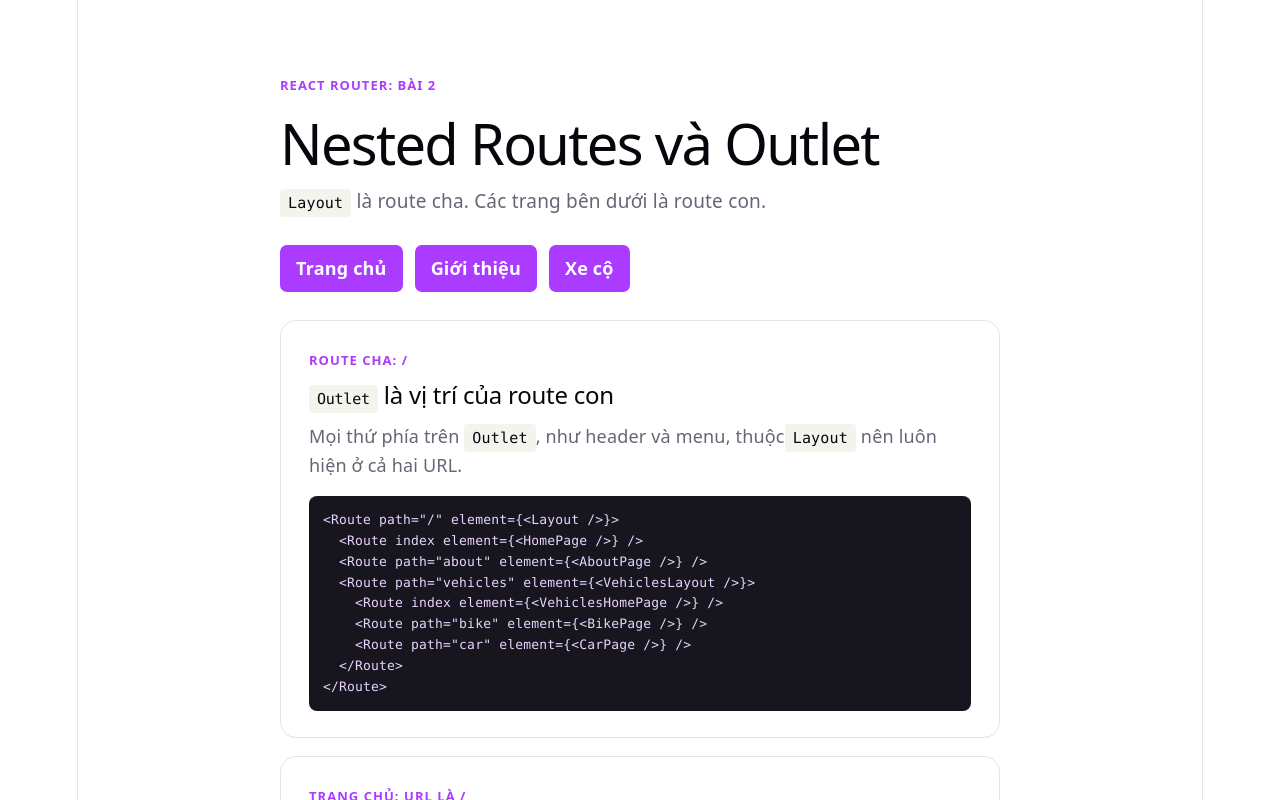
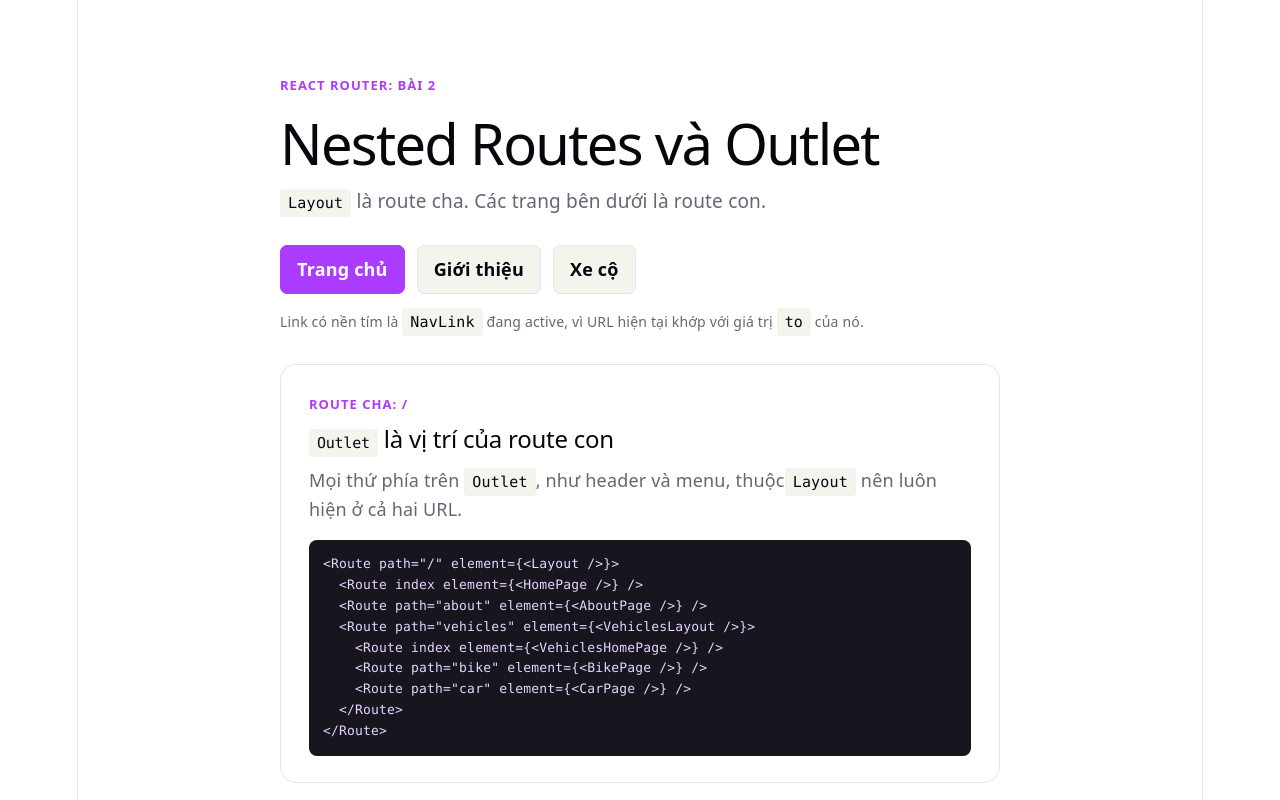
Before and after one commit to TuanNancy/review-reactjs, a React (Vite) app: page / in a window 1280 px wide. Shown: the top 800 px of the page. Built offline with nearby package versions, Linux system fonts and the light colour scheme.

Commit message:
react routes: Style Active Links

```diff
--- a/src/App.css
+++ b/src/App.css
@@ -1106,13 +1106,29 @@
   margin: 28px 0;
 }
 
-.basic-router-nav a {
+.basic-router-link {
   padding: 10px 16px;
+  border: 1px solid var(--border);
   border-radius: 7px;
+  color: var(--text-h);
+  background: var(--code-bg);
+  text-decoration: none;
+  font-weight: 600;
+}
+
+.basic-router-link:hover {
+  border-color: var(--accent);
+}
+
+.basic-router-link.is-active {
+  border-color: var(--accent);
   color: white;
   background: var(--accent);
-  text-decoration: none;
-  font-weight: 600;
+}
+
+.basic-router-active-note {
+  margin: -14px 0 28px;
+  font-size: 14px;
 }
 
 .basic-router-card {
--- a/src/App.jsx
+++ b/src/App.jsx
@@ -1,4 +1,4 @@
-import { BrowserRouter, Link, Outlet, Route, Routes } from "react-router-dom";
+import { BrowserRouter, NavLink, Outlet, Route, Routes } from "react-router-dom";
 import "./App.css";
 
 function HomePage() {
@@ -67,6 +67,10 @@
   );
 }
 
+function navLinkClassName({ isActive }) {
+  return `basic-router-link${isActive ? " is-active" : ""}`;
+}
+
 function VehiclesLayout() {
   return (
     <section className="basic-router-card">
@@ -79,9 +83,15 @@
       </p>
 
       <nav className="basic-router-nav" aria-label="Điều hướng xe cộ">
-        <Link to="/vehicles">Tổng quan</Link>
-        <Link to="/vehicles/bike">Bike</Link>
-        <Link to="/vehicles/car">Car</Link>
+        <NavLink className={navLinkClassName} end to="/vehicles">
+          Tổng quan
+        </NavLink>
+        <NavLink className={navLinkClassName} end to="/vehicles/bike">
+          Bike
+        </NavLink>
+        <NavLink className={navLinkClassName} end to="/vehicles/car">
+          Car
+        </NavLink>
       </nav>
 
       <Outlet />
@@ -101,10 +111,20 @@
       </header>
 
       <nav className="basic-router-nav" aria-label="Điều hướng chính">
-        <Link to="/">Trang chủ</Link>
-        <Link to="/about">Giới thiệu</Link>
-        <Link to="/vehicles">Xe cộ</Link>
+        <NavLink className={navLinkClassName} end to="/">
+          Trang chủ
+        </NavLink>
+        <NavLink className={navLinkClassName} end to="/about">
+          Giới thiệu
+        </NavLink>
+        <NavLink className={navLinkClassName} end to="/vehicles">
+          Xe cộ
+        </NavLink>
       </nav>
+      <p className="basic-router-active-note">
+        Link có nền tím là <code>NavLink</code> đang active, vì URL hiện tại khớp
+        với giá trị <code>to</code> của nó.
+      </p>
 
       <section className="basic-router-card">
         <p className="eyebrow">ROUTE CHA: /</p>
```
